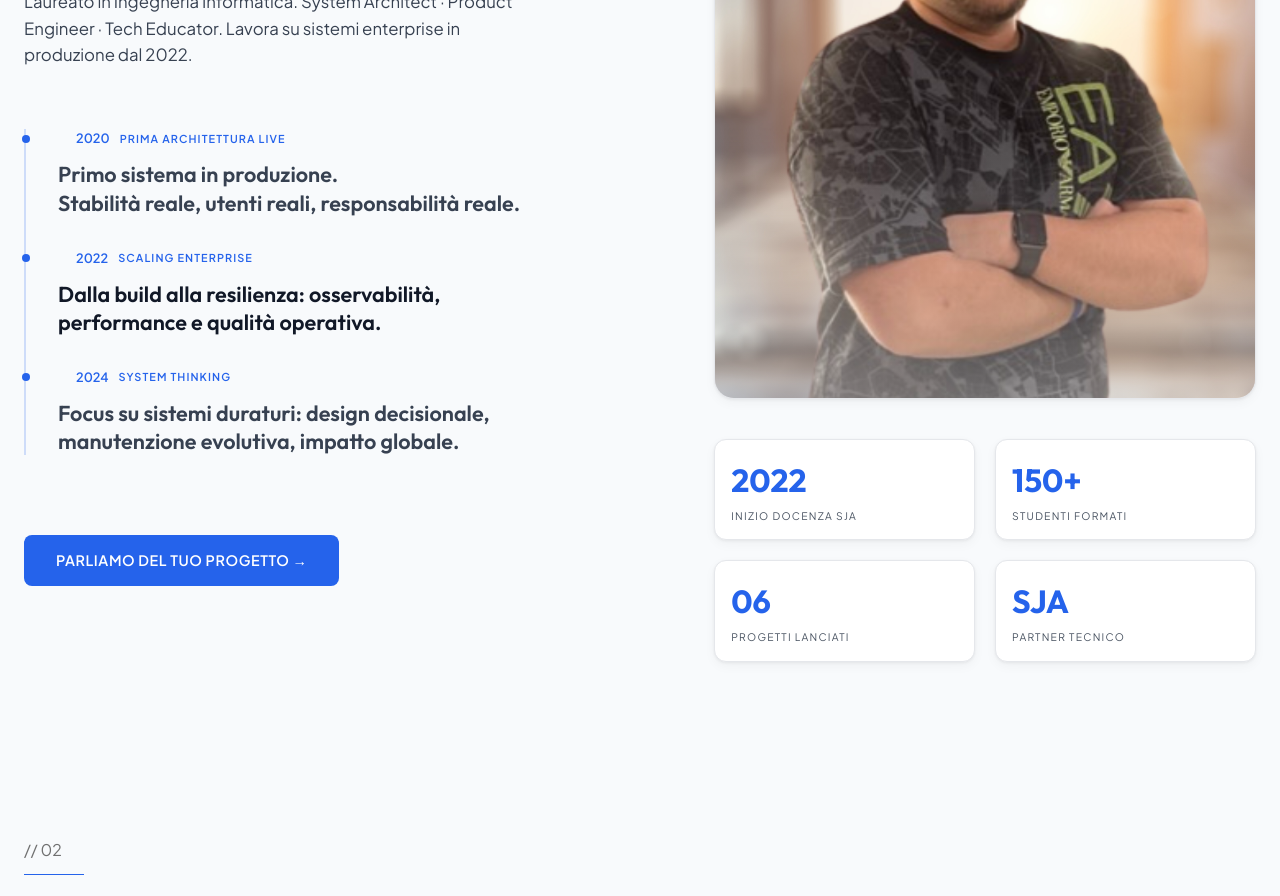
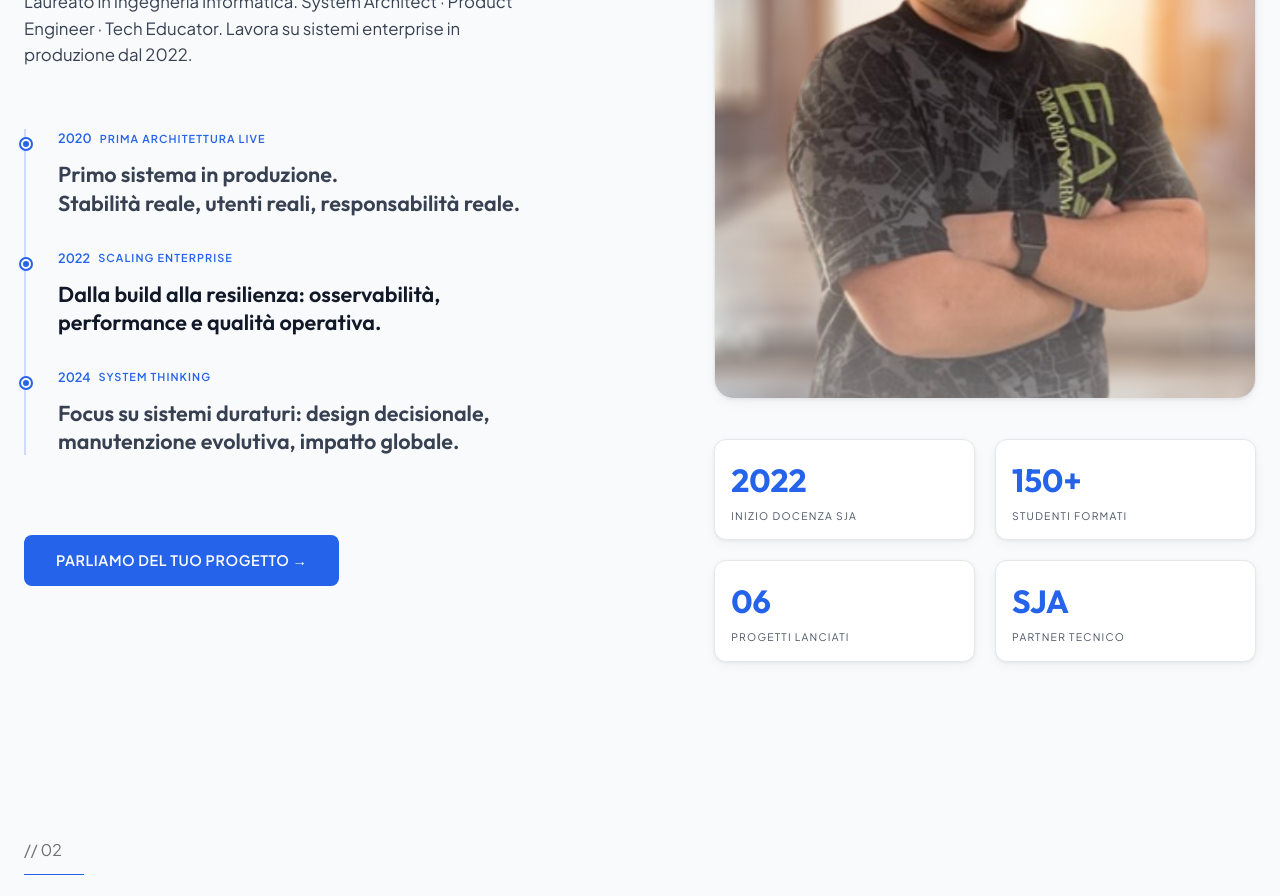
Before and after one commit to Flame0510/micheletornello.com, a Next.js app: page / in a window 1280 px wide. Shown: the part 2000-2896 px from the top of the page. Built offline with nearby package versions, Linux system fonts and the light colour scheme.

Commit message:
fix: ChiSono timeline dot alignment and line style

```diff
--- a/src/app/globals.css
+++ b/src/app/globals.css
@@ -929,6 +929,7 @@ h1 {
   gap: 32px;
   border-left: 2px solid var(--border-accent);
   padding-left: 32px;
+  position: relative;
 }
 
 .chiB_step {
@@ -936,6 +937,20 @@ h1 {
   flex-direction: column;
   gap: 8px;
   position: relative;
+}
+
+/* Dot on the timeline line */
+.chiB_step::before {
+  content: '';
+  position: absolute;
+  left: -37px; /* padding-left(32px) + half border(1px) + half dot(4px) = 37px from left edge of step */
+  top: 10px;
+  width: 10px;
+  height: 10px;
+  border-radius: 50%;
+  background: var(--accent-copper);
+  border: 2px solid var(--bg-base);
+  box-shadow: 0 0 0 2px var(--accent-copper);
 }
 
 .chiB_year {
@@ -1068,19 +1083,13 @@ h1 {
 .chiB_stepMeta {
   display: flex;
   align-items: center;
-  gap: 10px;
+  gap: 8px;
   margin-bottom: 4px;
 }
 
+/* Remove the old inline node element styling */
 .chiB_node {
-  display: inline-block;
-  width: 8px;
-  height: 8px;
-  border-radius: 50%;
-  background: var(--accent-copper);
-  flex-shrink: 0;
-  position: relative;
-  left: -36px;
+  display: none; /* hide old dot — we use ::before now */
 }
 
 .chiB_stepTag {
```
